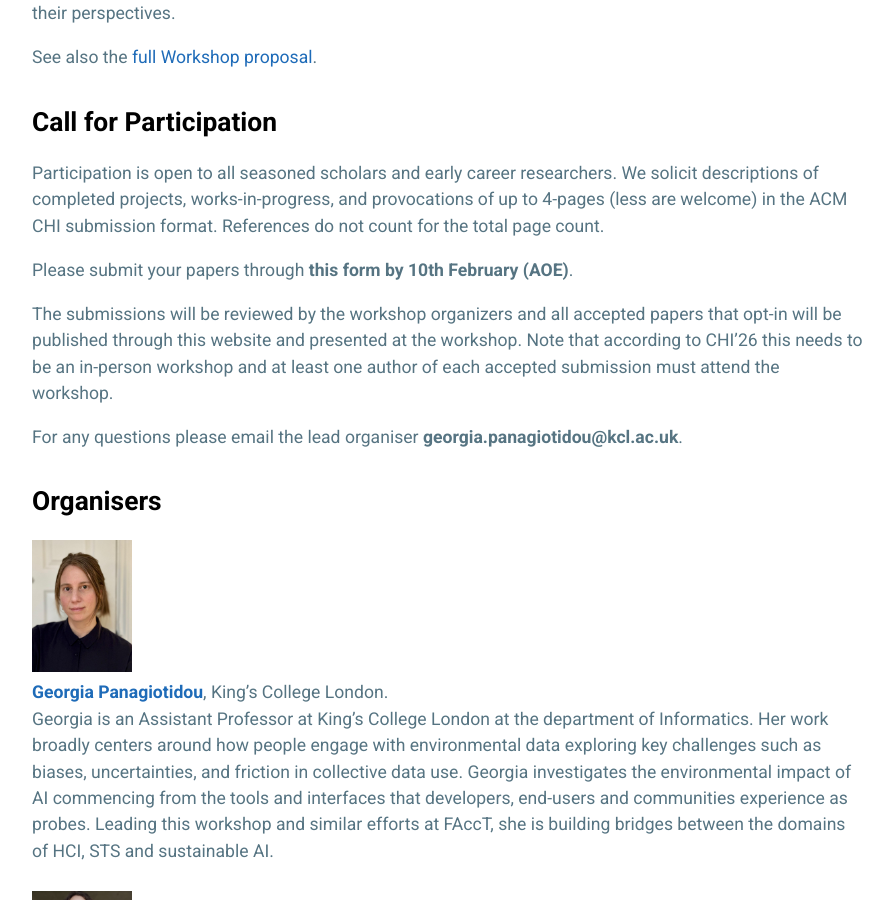
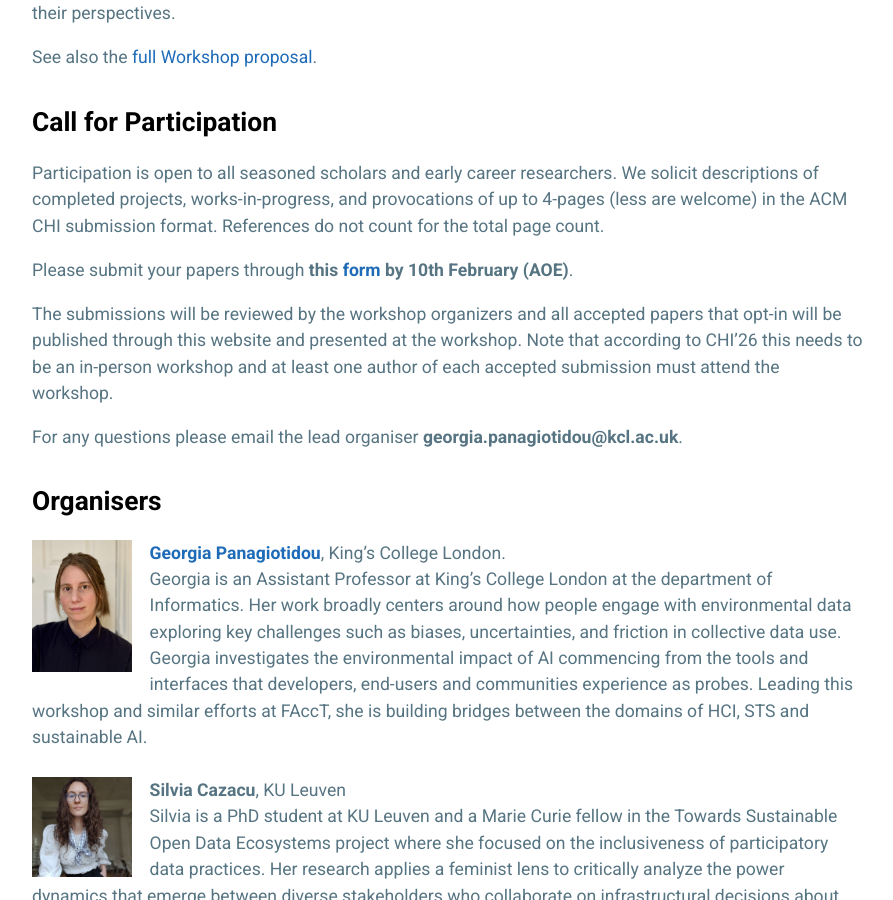
Before and after one commit to HCI-TERRA/hci-terra.github.io, a Jekyll site: the page built from index.md, in a window 1280 px wide and 900 px high, scrolled down 1301 px. Shown: the whole window, without its empty margins (192-1085 px from the left). Built offline with Jekyll 4.4.1, drawn with Linux system fonts in a browser that asks for light colours.

Commit message:
added bios2

```diff
--- a/index.md
+++ b/index.md
@@ -29,7 +29,7 @@ See also the [full Workshop proposal](assets/css/CHI26_Workshop_HCI-TERRA).
 ## Call for Participation
 Participation is open to all seasoned scholars and early career researchers. We solicit descriptions of completed projects, works-in-progress, and provocations of up to 4-pages (less are welcome) in the ACM CHI submission format. References do not count for the total page count.
 
-Please submit your papers through **this form by 10th February (AOE)**.
+Please submit your papers through **this [form](https://forms.cloud.microsoft/e/hWTJs1FfYz) by 10th February (AOE)**.
 
 The submissions will be reviewed by the workshop organizers and all accepted papers that opt-in will be published through this website and presented at the workshop. Note that according to CHI'26 this needs to be an in-person workshop and at least one author of each accepted submission must attend the workshop.
 
@@ -51,47 +51,46 @@ Jun 24, 2025 @ 2:45pm - 5:15pm Athens, Greece (UTC +3) -->
 
 
 ## Organisers
-<img src="assets/css/georgia2.jpg" alt="Georgia's Photo" width="100" />
-<br>
+<img src="assets/css/georgia2.jpg" alt="Georgia's Photo" width="100" style="float: left;margin-right: 1em;"/>
 [**Georgia Panagiotidou**](https://fourcoffees.github.io/georgiapanagiotidou/){:target="_blank"}, King's College London.
 <br>Georgia is an Assistant Professor at King's College London at the department of Informatics. Her work broadly centers around how people engage with environmental data exploring key challenges such as biases, uncertainties, and friction in collective data use. Georgia investigates the environmental impact of AI commencing from the tools and interfaces that developers, end-users and communities experience as probes. Leading this workshop and similar efforts at FAccT, she is building bridges between the domains of HCI, STS and sustainable AI.
 <br>
 <br>
-<img src="assets/css/silvia.jpeg" alt="Silvia's Photo" width="100"/> <br>
+<img src="assets/css/silvia.jpeg" alt="Silvia's Photo" width="100" style="float: left;margin-right: 1em;"/>
 **Silvia Cazacu**, KU Leuven <br>
 Silvia is a PhD student at KU Leuven and a Marie Curie fellow in the Towards Sustainable Open Data Ecosystems project where she focused on the inclusiveness of participatory data practices. Her research applies a feminist lens to critically analyze the power dynamics that emerge between diverse stakeholders who collaborate on infrastructural decisions about data. She combines participatory methods with tangible thinking tools such as data physicalization and serious games to make complex issues visible and negotiable.
 <br>
 <br>
-<img src="assets/css/christina.png" alt="Christina's Photo" width="100"/> <br>
+<img src="assets/css/christina.png" alt="Christina's Photo" width="100" style="float: left;margin-right: 1em;"/>
 **Christina Bremer**, University of Cambridge <br>
 Christina is a Research Associate at the University of Cambridge. She is working on the Green Algorithms Initiative, a project that focuses on quantifying and reducing the environmental impacts of computational science. More generally, by applying an HCI lens and combining efficiency with sufficiency principles, her works aims to help limit the environmental impacts of computing technology and use computing to facilitate environmentally sustainable decision-making and behaviors.
 <br>
 <br>
-<img src="assets/css/sinem.png" alt="Sinem's Photo" width="100"/> <br>
+<img src="assets/css/sinem.png" alt="Sinem's Photo" width="100" style="float: left;margin-right: 1em;"/>
 **Sinem Görücü**, King's College London <br>
 Sinem is a PhD student at King's College London researching the environmental sustainability of machine learning through a Human–Computer Interaction (HCI) lens. Her work examines how practitioners perceive and engage with sustainability in AI development, and explores participatory and tangible approaches to making environmental costs of computing visible and actionable. Her research spans sustainable HCI, data physicalization, and participatory design.
 <br>
 <br>
-<img src="assets/css/nanna.jpg" alt="Nanna's Photo" width="100"/> <br>
+<img src="assets/css/nanna.jpg" alt="Nanna's Photo" width="100" style="float: left;margin-right: 1em;"/>
 **Nanna Inie**, IT University of Copenhagen <br>
 Nanna is an Assistant Professor at the IT-University of Copenhagen, Denmark. Her research focuses on ethical, safe, and sustainable deployment of GenAI. She has extensive organization experience inside and outside of academia and has, among other events, founded and organized the largest TEDx event in Denmark. She did the $\coo$  accounting for GenAI in the CHI 2024 corpus, and has published on LLM security as "demon summoning", as well as on the effect of anthropomorphization of so-called AI systems on people's trust.
 <br>
 <br>
-<img src="assets/css/luiz.jpeg" alt="Luiz's Photo" width="100"/> <br>
+<img src="assets/css/luiz.jpeg" alt="Luiz's Photo" width="100" style="float: left;margin-right: 1em;"/>
 **Luiz A. Morais**, Universidade Federal de Pernambuco <br>
 Luiz is an Assistant Professor at the Centro de Informática of the Universidade Federal de Pernambuco, in Brazil, and co-founder of the VIXE (Visualizações, Interfaces e eXperiências Emergentes) research group. His research bridges the fields of Human-Computer Interaction and Data Visualization, with a focus on sustainability and decoloniality. Morais critically examines how digital systems---especially artificial intelligence---affect the planet and society. His involvement in national and international workshops reflects a commitment to expanding the global debate from the margins, repositioning the Global South as a center of critical innovation.
 <br>
 <br>
-<img src="assets/css/valdivia.jpg" alt="Valdivia's Photo" width="100"/> <br>
+<img src="assets/css/valdivia.jpg" alt="Valdivia's Photo" width="100" style="float: left;margin-right: 1em;"/>
 **Ana Valdivia**, Oxford Internet Institute, University of Oxford <br>
 Ana is a Departmental Research Lecturer in Artificial Intelligence (AI), Government, and Policy at the Oxford Internet Institute (University of Oxford). She investigates how datafication and algorithmic systems are transforming political, social, and ecological territories and communities. Her current research agenda focuses on the AI supply chains, by investigating trade-off between environmental costs and social benefits of AI, from mineral extraction to chip manufacturing, data centers, and electronic waste dumps across different geographies.
 <br>
 <br>
-<img src="assets/css/raghav.png" alt="Raghav's Photo" width="100"/> <br>
+<img src="assets/css/raghav.png" alt="Raghav's Photo" width="100" style="float: left;margin-right: 1em;"/>
 **Raghavendra Selvan**, IT University of Copenhagen <br>
 Raghav is an Assistant Professor at the Machine Learning (ML) Section, Dept. of Computer Science, University of Copenhagen (UCPH). His research interests  broadly lie at the intersection of sustainability and ML where he is investigating sustainability with ML, and also the sustainability of ML. He is the author of the book “Sustainable AI” (2025).
 <br>
 <br>
-<img src="assets/css/ben.png" alt="Ben's Photo" width="100"/> <br>
+<img src="assets/css/ben.png" alt="Ben's Photo" width="100" style="float: left;margin-right: 1em;"/>
 **Ben Snaith**, King's College London <br>
 Ben is a Visiting Researcher at King's College London researching data empowerment, environmental intelligences and internet infrastructures. His work looks to ground ecological and activist thinking within critical research on datafication and media infrastructures.
```
